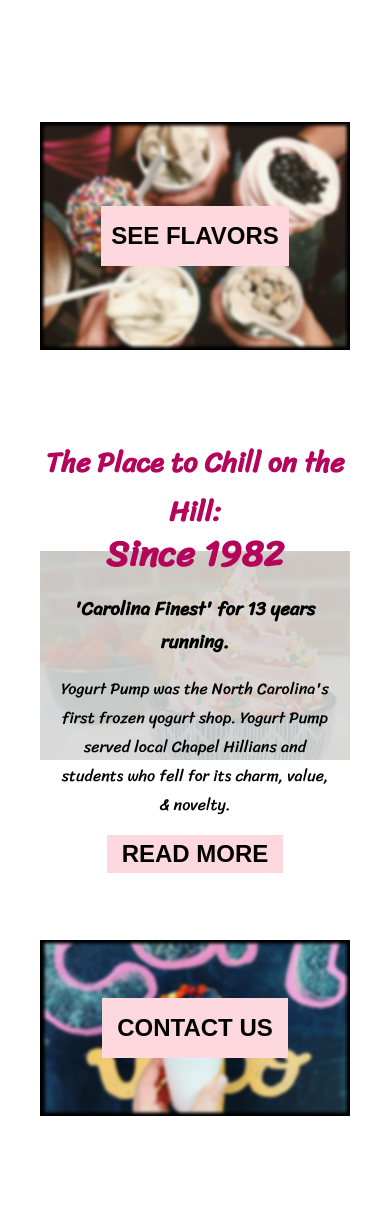
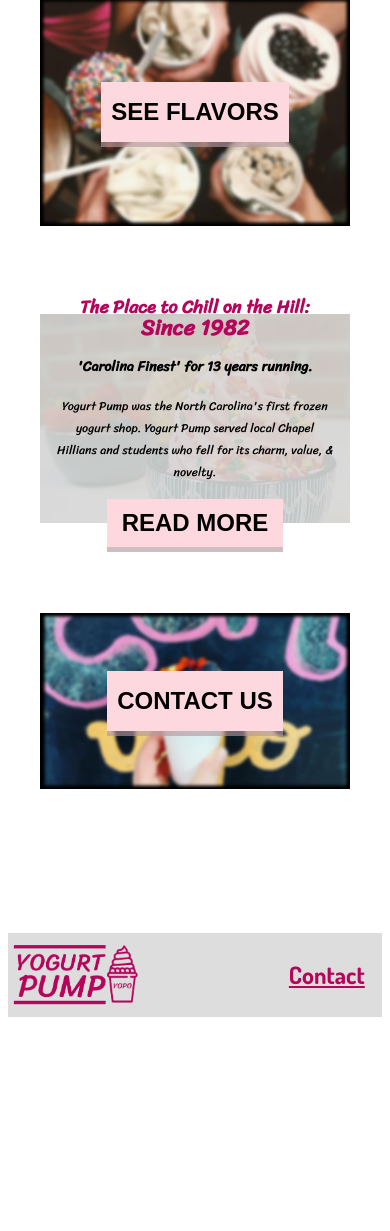
Before and after one commit to thomas-k1/COMP126-Final, a plain HTML site: page index.html in a window 390 px wide. Shown: the part 119-1350 px from the top of the page. After the commit the page ends 1144 px from the top, so only its background shows below. Drawn offline with Linux system fonts and the light colour scheme; files whose address does not match are found by name; a web font is replaced by a local one.

Commit message:
Home (#2)
* home

* commit

```diff
--- a/css/styles.css
+++ b/css/styles.css
@@ -33,7 +33,17 @@
   margin-top: 2em ;
   text-align: left;
   display: flex;
-  justify-content: flex-start;
+  justify-content: space-between;
+}
+
+.contact {
+  color: #B4055B;
+  border: none;
+  background-color: transparent;
+  font-family: "Dosis", sans-serif;
+  font-weight: bold;
+  font-size: 24px;
+  margin-right: 3%;
 }
 
 .image-container {
@@ -59,7 +69,7 @@
   justify-content: center;
   height: 100%;
   width: 100%;
-  margin-top: 15%;
+  margin-top: 5%;
   gap: 20px;
 }
 
@@ -70,18 +80,20 @@
   background-image: url('../Images/FlavorsBgBlur.png');
   height: 400px;
   width: 100%;
+  max-width: 548px;
   display: flex;
   align-items: center;
   justify-content: center;
 }
 
-.see-flavors {
+.home-button {
   background-color: #FED8DF;
   border: none;
   font-size: 24px;
   font-weight: bold;
   padding: 5px 10px;
   height: 15%;
+  filter: drop-shadow(0px 5px #b5989ea4);
 }
 
 .home-about {
@@ -120,10 +132,6 @@
 }
 
 .read-more {
-  background-color: #FED8DF;
-  border: none;
-  font-size: 24px;
-  font-weight: bold;
   padding: 5px 15px;
   height: 12%;
 }
@@ -142,13 +150,34 @@
   margin-top: -48px;
 }
 
-.contact-us {
-  background-color: #FED8DF;
-  border: none;
-  font-size: 24px;
-  font-weight: bold;
-  padding: 5px 15px;
-  height: 15%;
+@media screen and (max-width: 500px) {
+  .home-container {
+    gap: 0px;
+  }
+
+  .home-flavors, .home-about{
+    margin-top: -30%;
+  }
+
+  .home-contact {
+    margin-top: -38%;
+  }
+
+  .home-about > h1 {
+    font-size: 22px;
+  }
+
+  .home-about > h2 {
+    font-size: 18px;
+  }
+
+  .home-about > h3 {
+    font-size: 14px;
+  }
+
+  .home-about > p {
+    font-size: 12px;
+  }
 }
 
 a:active,
--- a/index.html
+++ b/index.html
@@ -29,7 +29,7 @@
     <main>
         <div class="home-container">
             <div class="home-flavors">
-                <button class="see-flavors">
+                <button class="home-button">
                     SEE FLAVORS
                 </button>
             </div>
@@ -38,12 +38,12 @@
                 <h1>Since 1982</h1>
                 <h3>'Carolina Finest' for 13 years running.</h3>
                 <p>Yogurt Pump was the North Carolina's first frozen yogurt shop. Yogurt Pump served local Chapel Hillians and students who fell for its charm, value, & novelty.</p>
-                <button class="read-more">
+                <button class="home-button read-more">
                     READ MORE
                 </button>
             </div>
             <div class="home-contact">
-                <button class="contact-us">
+                <button class="home-button">
                     CONTACT US
                 </button>
             </div>
@@ -51,7 +51,8 @@
     </main>
 
     <footer>
-
+        <img class="logo" src="Images/Logo.png" alt="Image 1"/>
+        <button class="contact"><u>Contact</u></button>
     </footer>
         <script src="js/fastclick.js"></script>
         <script src="js/scroll.js"></script>
```
